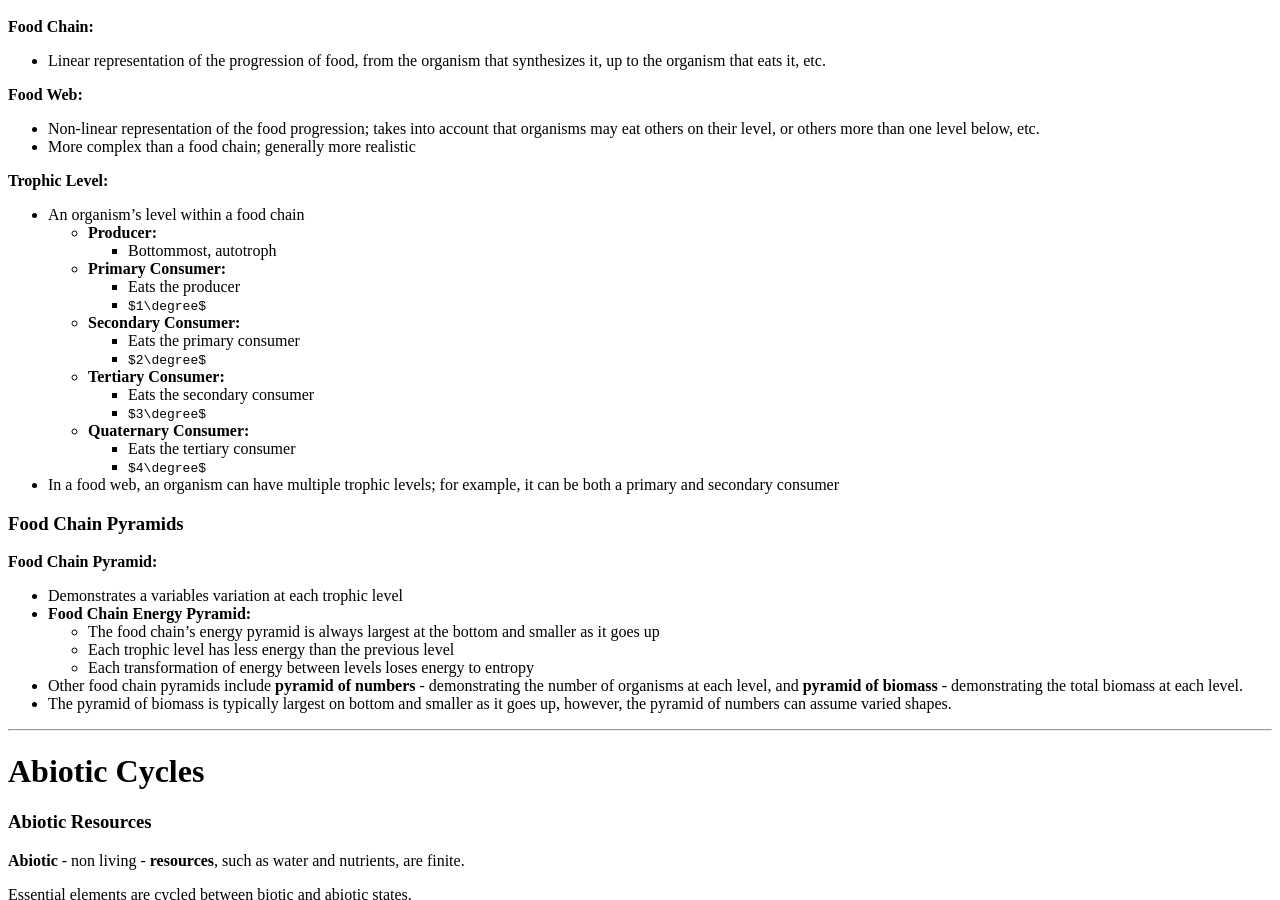
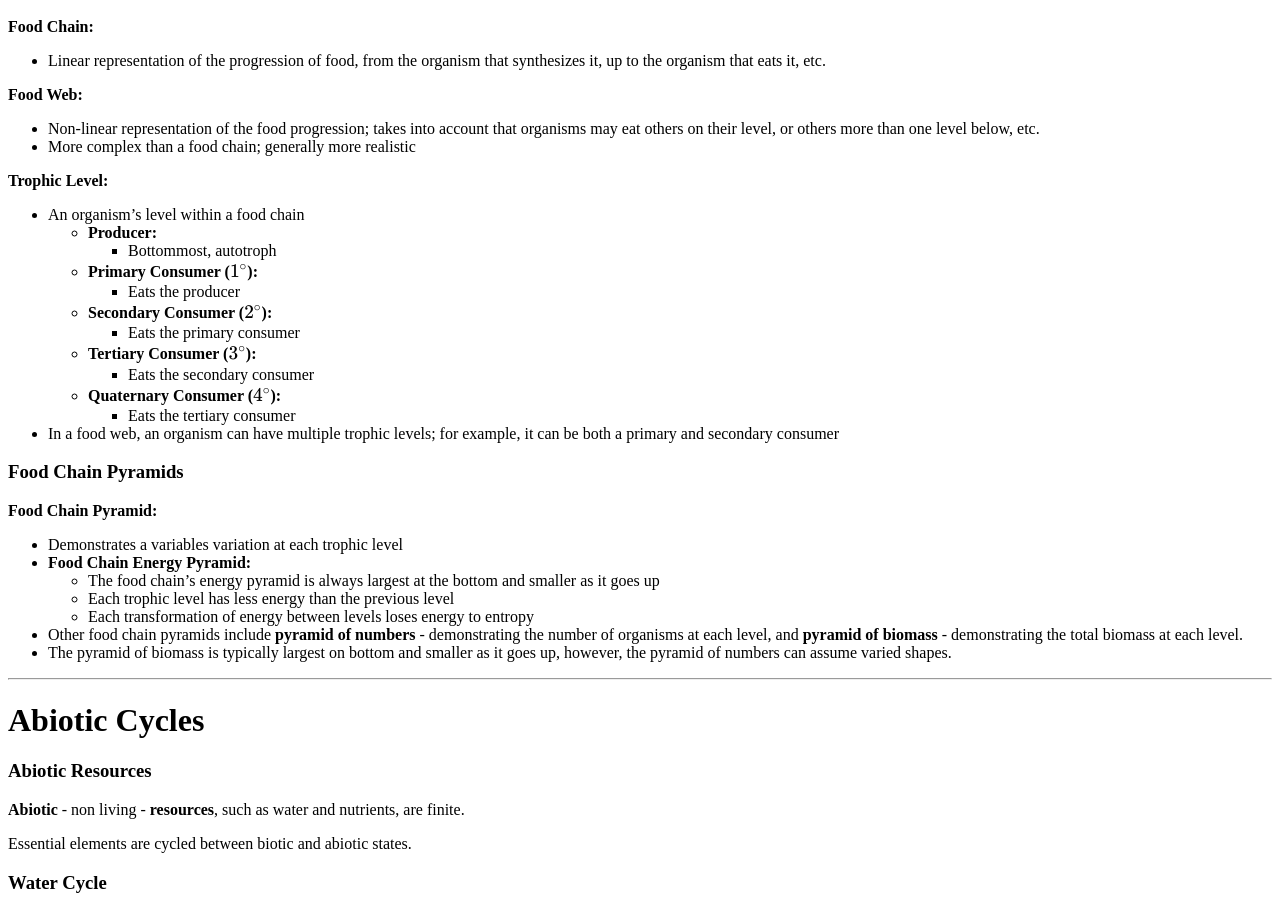
Before and after one commit to moshelando/gotten_to_the_point, a Jekyll site: the page built from md/biology/chapter12.md, in a window 1280 px wide and 900 px high, scrolled down 2465 px. Built offline with Jekyll 4.4.1, drawn with Linux system fonts in a browser that asks for light colours; our own code applies the rules of GitHub Pages for plain Markdown files.

Commit message:
Update chapter12.md

```diff
--- a/md/biology/chapter12.md
+++ b/md/biology/chapter12.md
@@ -144,18 +144,14 @@ Types of consumers:
 - An organism’s level within a food chain
     - **Producer:**
         - Bottommost, autotroph
-    - **Primary Consumer:**
+    - **Primary Consumer ($1 ^\circ$):**
         - Eats the producer
-        - `$1\degree$`
-    - **Secondary Consumer:**
+    - **Secondary Consumer ($2 ^\circ$):**
         - Eats the primary consumer
-        - `$2\degree$`
-    - **Tertiary Consumer:**
+    - **Tertiary Consumer ($3 ^\circ$):**
         - Eats the secondary consumer
-        - `$3\degree$`
-    - **Quaternary Consumer:**
+    - **Quaternary Consumer ($4 ^\circ$):**
         - Eats the tertiary consumer
-        - `$4\degree$`
 - In a food web, an organism can have multiple trophic levels; for example, it can be both a primary and secondary consumer
 
 ### Food Chain Pyramids
```
